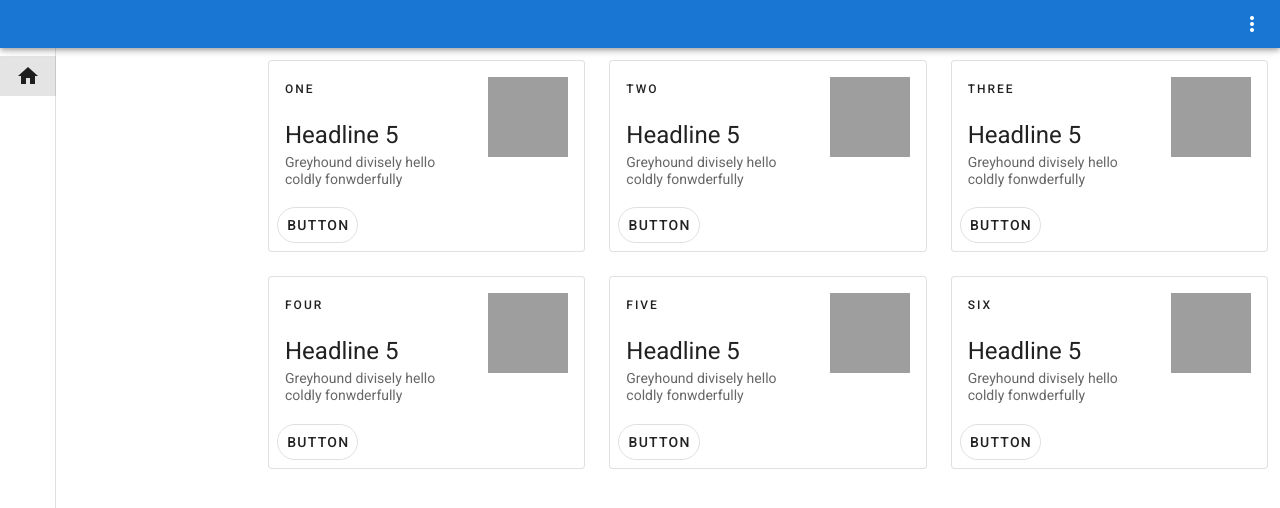
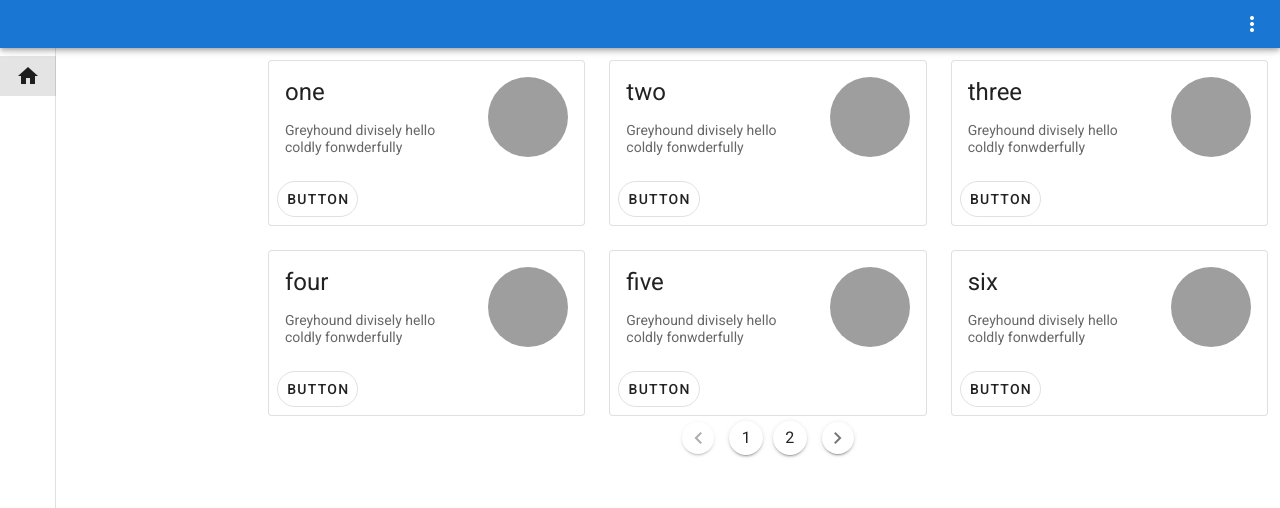
Before and after one commit to LewisLuo/vue_starter, a Vue app: page / in a window 1280 px wide. Shown: the top 508 px of the page. Built offline with nearby package versions, Linux system fonts and the light colour scheme.

Commit message:
feat: hover, pagination added

```diff
--- a/src/views/Home.vue
+++ b/src/views/Home.vue
@@ -5,25 +5,31 @@
       <!-- Render cards -->
       <v-row>
         <v-col v-for="item in list" :key="item.name" col="12" sm="4">
+          <v-hover v-slot="{ hover }">
             <v-card class="mx-auto" max-width="344" outlined>
-            <v-list-item three-line>
+              <v-list-item v-if="hover" class="show-on-hover" three-line>
                 <v-list-item-content>
-                <div class="overline mb-4">
-                  {{ item.name }}
-                </div>
-                <v-list-item-title class="headline mb-1">Headline 5</v-list-item-title>
+                  <v-list-item-title class="headline mb-1">{{ item.name }}</v-list-item-title>
+                  <v-list-item-subtitle>ok</v-list-item-subtitle>
+                </v-list-item-content>
+              </v-list-item>
+              <v-list-item v-if="!hover" class="show-default" three-line>
+                <v-list-item-content>
+                  <v-list-item-title class="headline mb-1">{{ item.name }}</v-list-item-title>
                   <v-list-item-subtitle>
                     Greyhound divisely hello coldly fonwderfully
                   </v-list-item-subtitle>
                 </v-list-item-content>
-              <v-list-item-avatar tile size="80" color="grey"></v-list-item-avatar>
+                <v-list-item-avatar size="80" color="grey"></v-list-item-avatar>
               </v-list-item>
               <v-card-actions>
                 <v-btn outlined rounded text>Button</v-btn>
               </v-card-actions>
             </v-card>
+          </v-hover>
         </v-col>
       </v-row>
+      <v-pagination v-model="page" :length="list.length/3" :total-visible="5" circle></v-pagination>
     </v-container>
   </div>
 </template>
```
Lines whose indentation alone changed are shown as unchanged.
